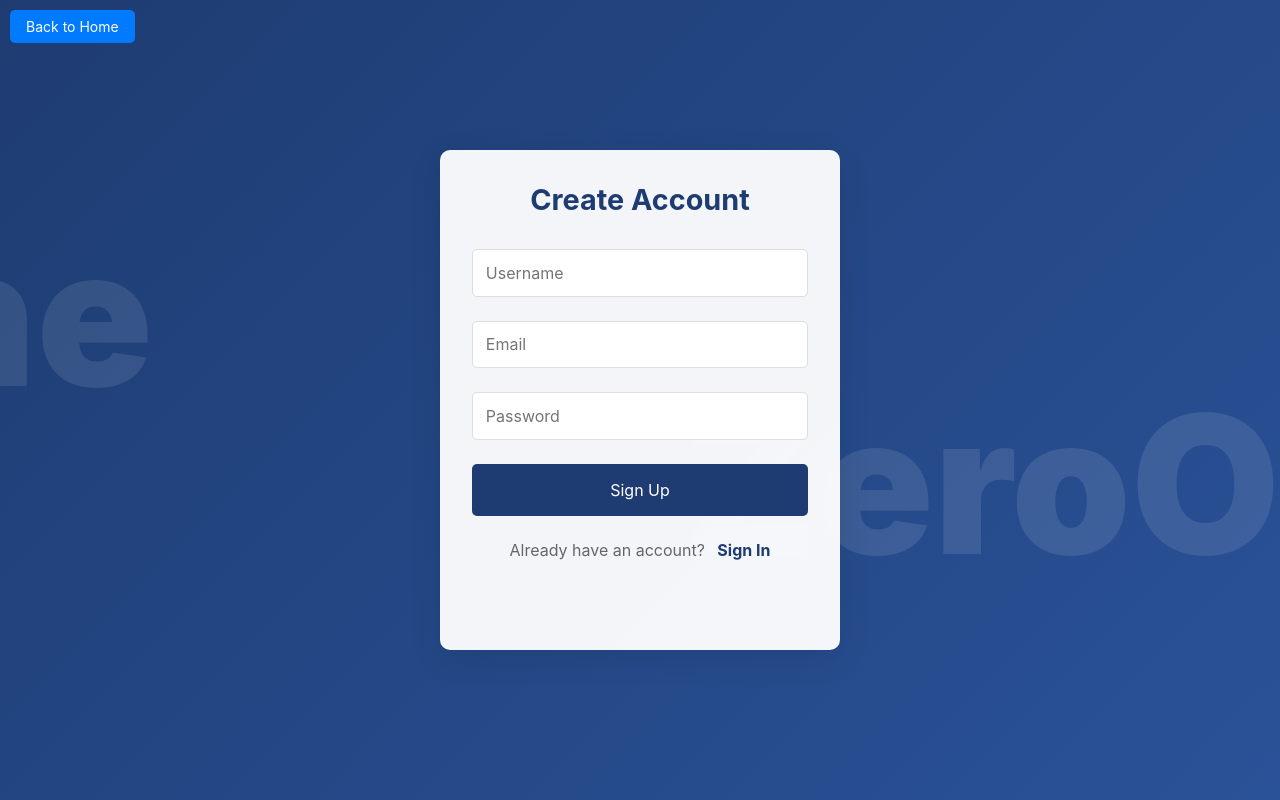
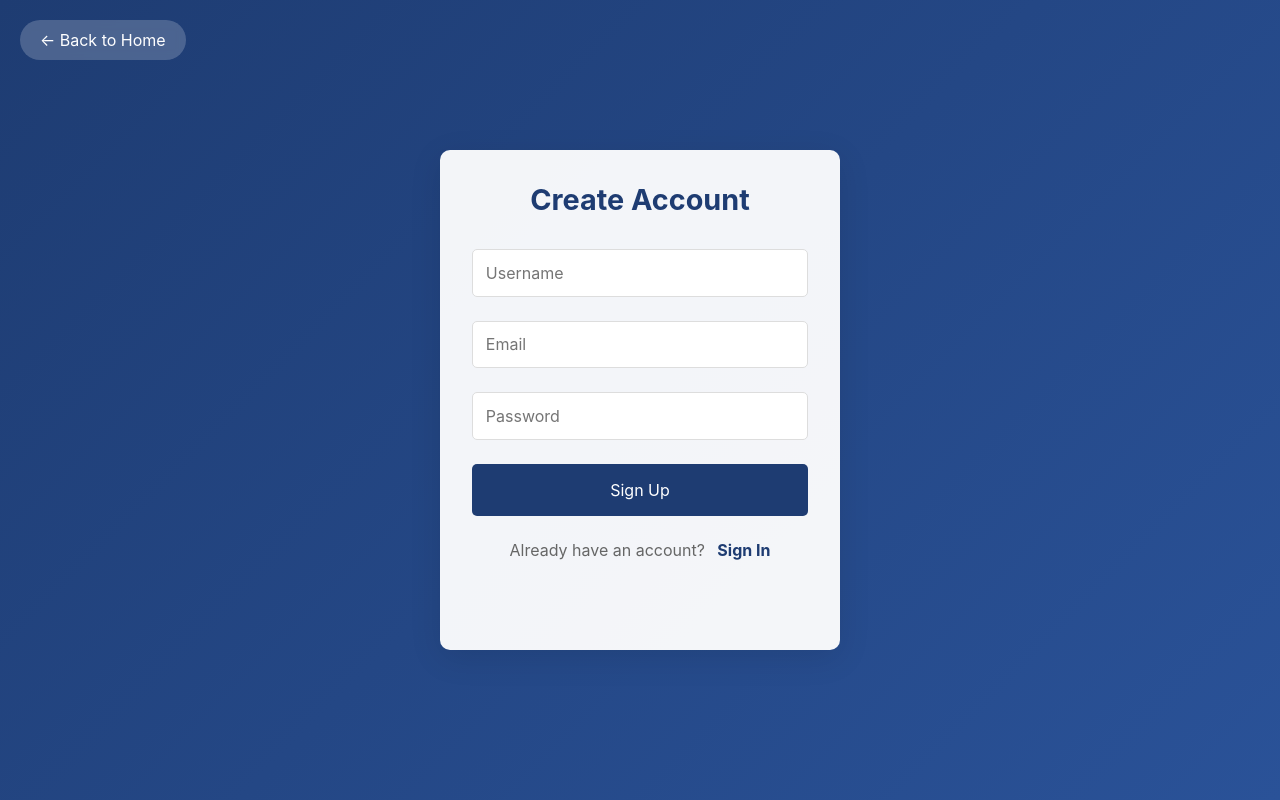
Before and after one commit to Beshwanthsai/ZeroOne_RealTimeChatApplication, a React (Vite) app in the folder CHAT_APP/my-app/: page /signup in a window 1280 px wide. Built offline with nearby package versions, Linux system fonts and the light colour scheme.

Commit message:
modified the redirecting button there in SignUp page

```diff
--- a/CHAT_APP/my-app/src/components/SignUp.jsx
+++ b/CHAT_APP/my-app/src/components/SignUp.jsx
@@ -6,38 +6,20 @@ const SignUp = () => {
   const navigate = useNavigate();
   const [isFlipped, setIsFlipped] = useState(false);
 
-  // Handle Form Submission (Prevent Default)
   const handleSubmit = (e) => {
     e.preventDefault();
   };
 
   return (
     <div className="signup-container">
-      {/* Button to go back to the Landing Page */}
-      <button
-        className="back-button"
-        onClick={(() => navigate("/"))}
-        style={{
-          position: "absolute",
-          top: "10px",
-          left: "10px",
-          padding: "8px 16px",
-          backgroundColor: "#007bff",
-          color: "white",
-          border: "none",
-          borderRadius: "5px",
-          cursor: "pointer",
-          fontSize: "14px",
-        }}
-      >
-        Back to Home
+      <button className="home-button" onClick={() => navigate("/")}>
+        ← Back to Home
       </button>
 
       <div className="marq">
         <marquee behavior="" direction="left">ZeroOne</marquee>
       </div>
-
-      <div className={`card ${isFlipped ? "is-flipped" : ""}`}>
+      <div className={`card ${isFlipped ? 'is-flipped' : ''}`}>
         {/* Front of the card */}
         <div className="card-face card-front">
           <h2>Create Account</h2>
--- a/CHAT_APP/my-app/src/styles/components/SignUp.css
+++ b/CHAT_APP/my-app/src/styles/components/SignUp.css
@@ -6,6 +6,47 @@
   background: linear-gradient(135deg, #1e3c72, #2a5298);
   padding: 20px;
   perspective: 1000px;
+  position: relative;
+}
+
+.home-button {
+  position: absolute;
+  top: 20px;
+  left: 20px;
+  padding: 10px 20px;
+  background: rgba(255, 255, 255, 0.2);
+  color: white;
+  border: none;
+  border-radius: 25px;
+  cursor: pointer;
+  font-size: 16px;
+  backdrop-filter: blur(5px);
+  transition: all 0.3s ease;
+  z-index: 10;
+}
+
+.home-button:hover {
+  background: rgba(255, 255, 255, 0.3);
+  transform: translateX(-5px);
+}
+
+.marq {
+  position: fixed;
+  top: 0;
+  left: 0;
+  width: 100%;
+  height: 100%;
+  overflow: hidden;
+  z-index: 0;
+}
+
+.marq marquee {
+  font-size: clamp(100px, 15vw, 200px);
+  font-weight: 900;
+  color: rgba(255, 255, 255, 0.1);
+  text-transform: uppercase;
+  white-space: nowrap;
+  line-height: 1.5;
 }
 
 .card {
@@ -15,6 +56,7 @@
   height: 500px;
   transition: transform 0.8s;
   transform-style: preserve-3d;
+  z-index: 1;
 }
 
 .card.is-flipped {
@@ -33,7 +75,6 @@
 }
 
 .card-front {
-  z-index: 2;
   transform: rotateY(0deg);
 }
 
@@ -105,92 +146,20 @@ h2 {
   text-decoration: underline;
 }
 
-@keyframes shake {
-  0%, 100% { transform: translateX(0); }
-  25% { transform: translateX(-5px); }
-  75% { transform: translateX(5px); }
-}
+@media (max-width: 768px) {
+  .home-button {
+    top: 10px;
+    left: 10px;
+    padding: 8px 16px;
+    font-size: 14px;
+  }
 
-.card-face.shake {
-  animation: shake 0.3s ease-in-out;
-}
+  .card {
+    max-width: 320px;
+    height: 450px;
+  }
 
-.marq {
-  position: fixed;
-  top: 0;
-  left: 0;
-  width: 100%;
-  height: 100%;
-  overflow: hidden;
-  z-index: 0;
-  display: flex;
-  flex-direction: column;
-  justify-content: space-around;
-}
-
-.marq marquee {
-  font-size: clamp(100px, 15vw, 200px);
-  font-weight: 900;
-  color: rgba(1, 7, 17, 0.1);
-  /* text-transform: uppercase; */
-  font-family: "Arial Black", sans-serif;
-  white-space: nowrap;
-  line-height: 1.5;
-  text-shadow: 2px 2px 4px rgba(0, 0, 0, 0.1);
-  pointer-events: none;
-  user-select: none;
-}
-
-/* Add multiple marquee rows */
-.marq::before,
-.marq::after {
-  content: "ZeroOne";
-  position: absolute;
-  font-size: clamp(100px, 15vw, 200px);
-  font-weight: 900;
-  color: rgba(255, 255, 255, 0.1);
-  /* text-transform: uppercase; */
-  white-space: nowrap;
-  animation: marquee 60s linear infinite;
-}
-
-.marq::before {
-  top: 25%;
-  animation-direction: reverse;
-}
-
-.marq::after {
-  bottom: 25%;
-}
-
-@keyframes marquee {
-  0% {
-    transform: translateX(100%);
-  }
-  100% {
-    transform: translateX(-100%);
-  }
-}
-
-/* Ensure card content stays above the marquee */
-.card {
-  position: relative;
-  z-index: 1;
-}
-
-/* Responsive adjustments */
-@media (max-width: 768px) {
-  .marq marquee,
-  .marq::before,
-  .marq::after {
+  .marq marquee {
     font-size: clamp(60px, 10vw, 100px);
   }
 }
-
-@media (max-width: 480px) {
-  .marq marquee,
-  .marq::before,
-  .marq::after {
-    font-size: clamp(40px, 8vw, 60px);
-  }
-}
```
